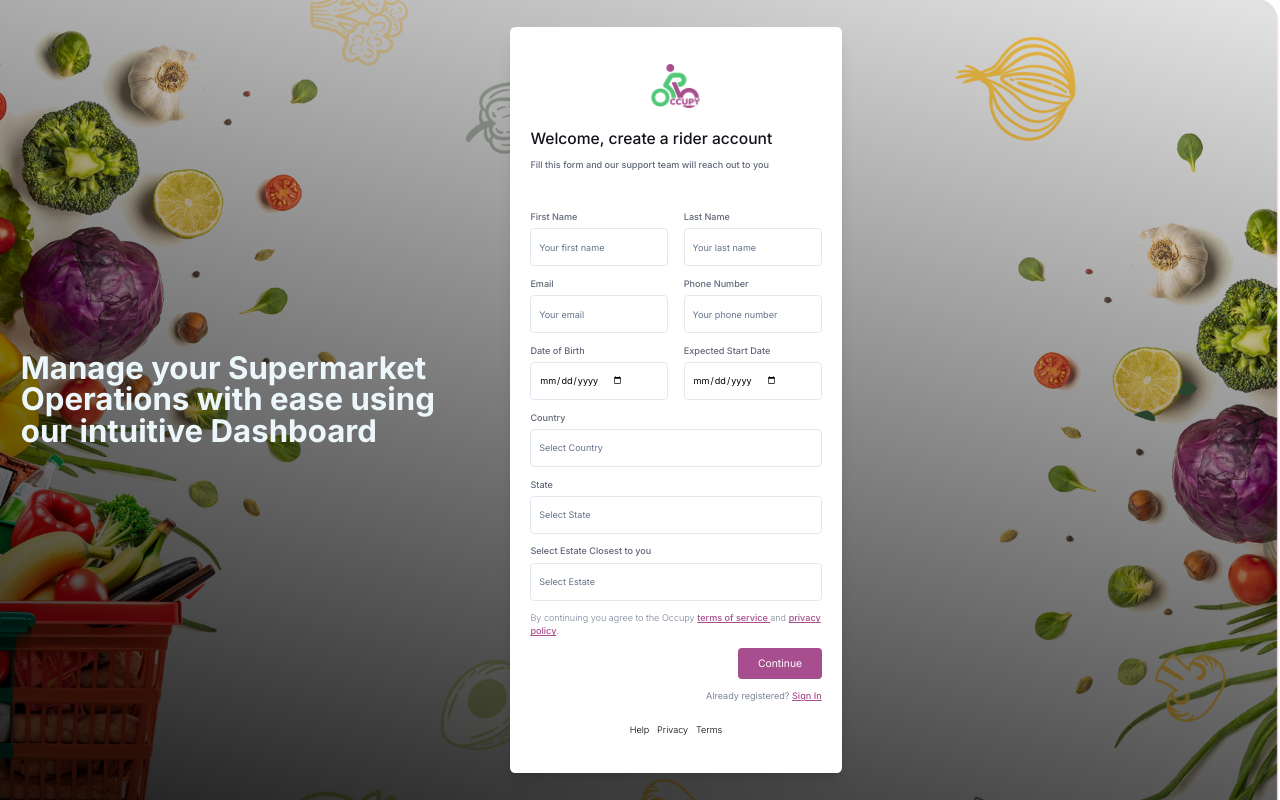
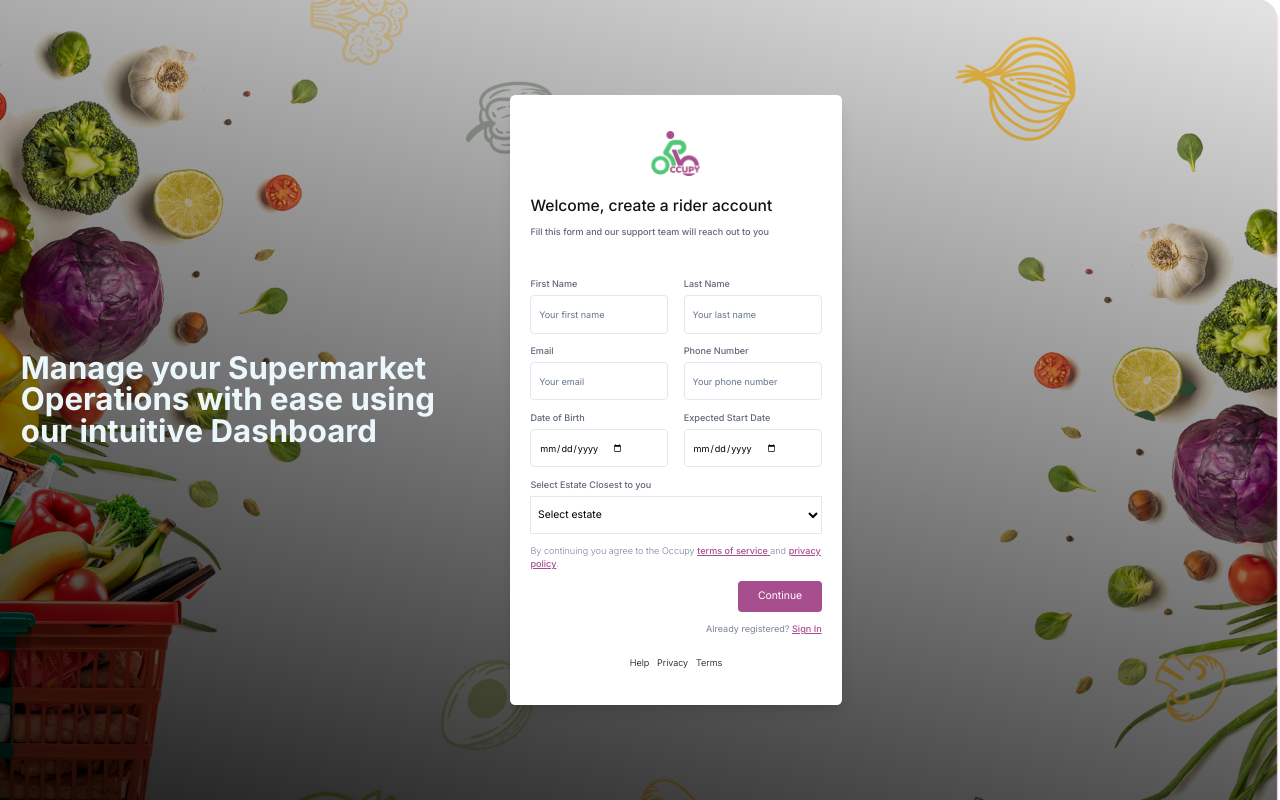
Before and after one commit to Ocuppy/occupyWeb, a Next.js app: page /auth/rider-signup in a window 1280 px wide. Built offline with nearby package versions, Linux system fonts and the light colour scheme.

Commit message:
remove country and state from rider signup

```diff
--- a/src/components/onboarding/rider-sign-up.tsx
+++ b/src/components/onboarding/rider-sign-up.tsx
@@ -227,62 +227,7 @@ const RiderSignup = () => {
                   ) : null}
                 </div>
               </div>
-              {/* fourth input */}
-              <div className="relative flex flex-col gap-2">
-                <label
-                  htmlFor="country"
-                  className="text-sm font-medium text-[#606778]"
-                >
-                  Country
-                </label>
-                <Input
-                  type="text"
-                  id="country"
-                  name="country"
-                  placeholder="Select Country"
-                  onChange={formik.handleChange}
-                  onBlur={formik.handleBlur}
-                  value={formik.values.country}
-                  className={
-                    formik.touched.country && formik.errors.country
-                      ? "border-red-700"
-                      : ""
-                  }
-                />
-                {formik.touched.country && formik.errors.country ? (
-                  <div className="text-sm text-red-500">
-                    {formik.errors.country}
-                  </div>
-                ) : null}
-              </div>
-              {/* fifth input */}
-              <div className="relative flex flex-col gap-2">
-                <label
-                  htmlFor="state"
-                  className="text-sm font-medium text-[#606778]"
-                >
-                  State
-                </label>
-                <Input
-                  type="text"
-                  id="state"
-                  name="state"
-                  placeholder="Select State"
-                  onChange={formik.handleChange}
-                  onBlur={formik.handleBlur}
-                  value={formik.values.state}
-                  className={
-                    formik.touched.state && formik.errors.state
-                      ? "border-red-700"
-                      : ""
-                  }
-                />
-                {formik.touched.state && formik.errors.state ? (
-                  <div className="text-sm text-red-500">
-                    {formik.errors.state}
-                  </div>
-                ) : null}
-              </div>
+
               {/* sixth input */}
               <div className="relative flex flex-col gap-2">
                 <label
@@ -291,7 +236,7 @@ const RiderSignup = () => {
                 >
                   Select Estate Closest to you
                 </label>
-                <Input
+                {/* <Input
                   type="text"
                   id="estate"
                   name="estate"
@@ -309,7 +254,15 @@ const RiderSignup = () => {
                   <div className="text-sm text-red-500">
                     {formik.errors.estateCloseBy}
                   </div>
-                ) : null}
+                ) : null} */}
+                <select name="" id="" className="border bg-white px-1 py-4">
+                  <option value="" selected disabled>
+                    Select estate
+                  </option>
+                  <option value="one">Estate One</option>
+                  <option value="two">Estate Two</option>
+                  <option value="three">Estate Three</option>
+                </select>
               </div>
               <article className="inline-flex gap-3">
                 <p className="text-sm font-light text-[#7B8499]">
```
